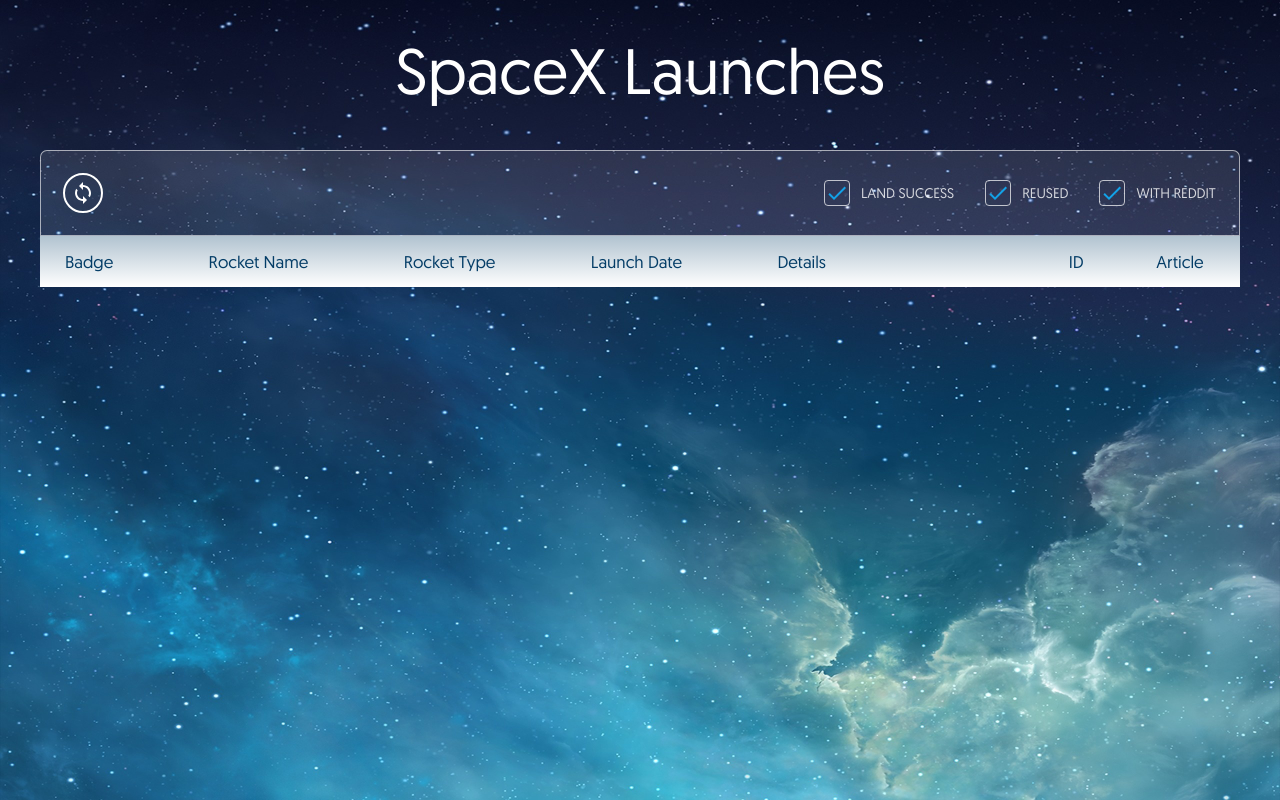
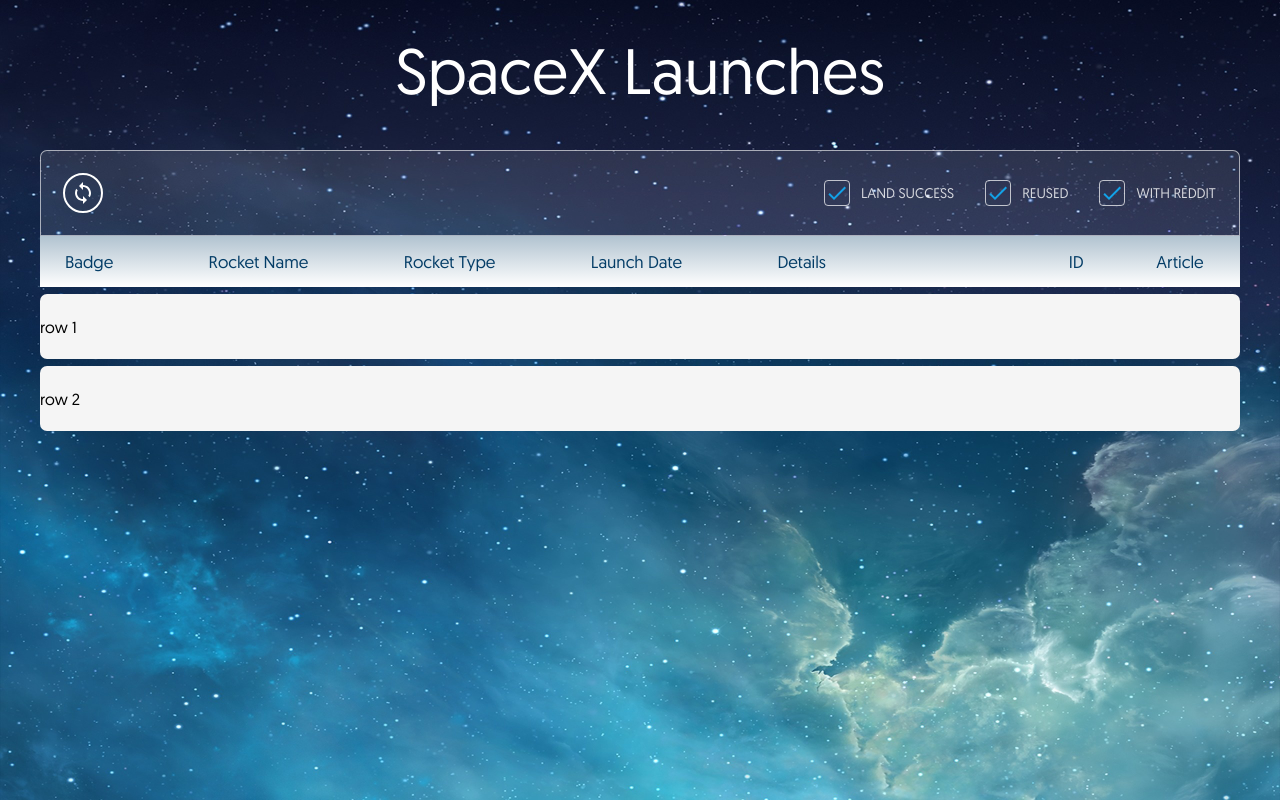
Before and after one commit to josh-butler/sputnik-app, a React (Create React App) app: page / in a window 1280 px wide. Built offline with nearby package versions, Linux system fonts and the light colour scheme.

Commit message:
rough out table rows

```diff
--- a/src/LaunchTable.js
+++ b/src/LaunchTable.js
@@ -1,7 +1,6 @@
 import React from 'react';
 import LoopIcon from '@material-ui/icons/Sync';
 import CheckIcon from '@material-ui/icons/Check';
-// import { Checkbox } from '@material-ui/core';
 
 const styles = {
   title: {
@@ -17,7 +16,6 @@
     display: 'flex',
     alignItems: 'center',
     justifyContent: 'space-between',
-    // padding: 22,
     marginTop: 10,
   },
   container: {
@@ -72,6 +70,7 @@
   },
   tableHead: {
     width: '100%',
+    marginBottom: 7,
     display: 'flex',
     justifyContent: 'space-between',
     background:
@@ -83,6 +82,17 @@
     fontSize: 17,
     display: 'flex',
     flexGrow: 2,
+  },
+  rowContainer: {
+    width: '100%',
+    height: 65,
+    display: 'flex',
+    justifyContent: 'space-between',
+    backgroundColor: '#F5F5F5',
+    fontColor: '#444444',
+    margin: '7px 0',
+    borderRadius: 7,
+    alignItems: 'center',
   },
 };
 
@@ -157,6 +167,8 @@
             Article
           </div>
         </div>
+        <div style={styles.rowContainer}>row 1</div>
+        <div style={styles.rowContainer}>row 2</div>
       </div>
     </div>
   );
```
